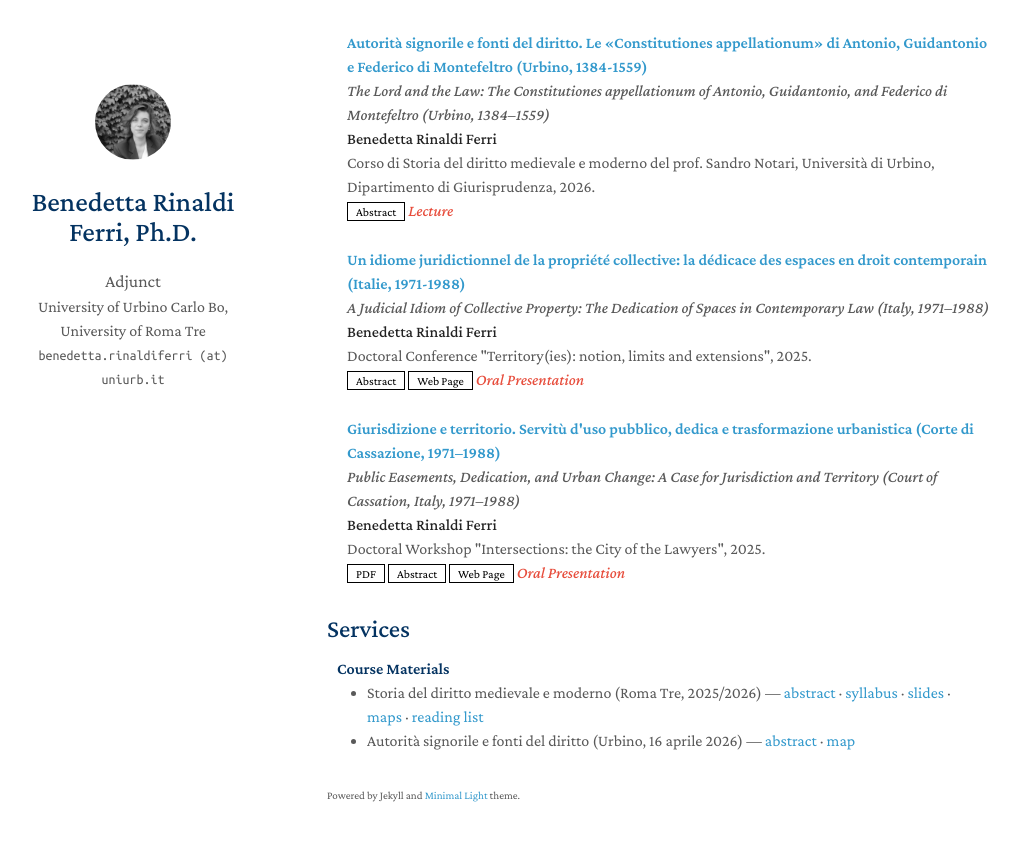
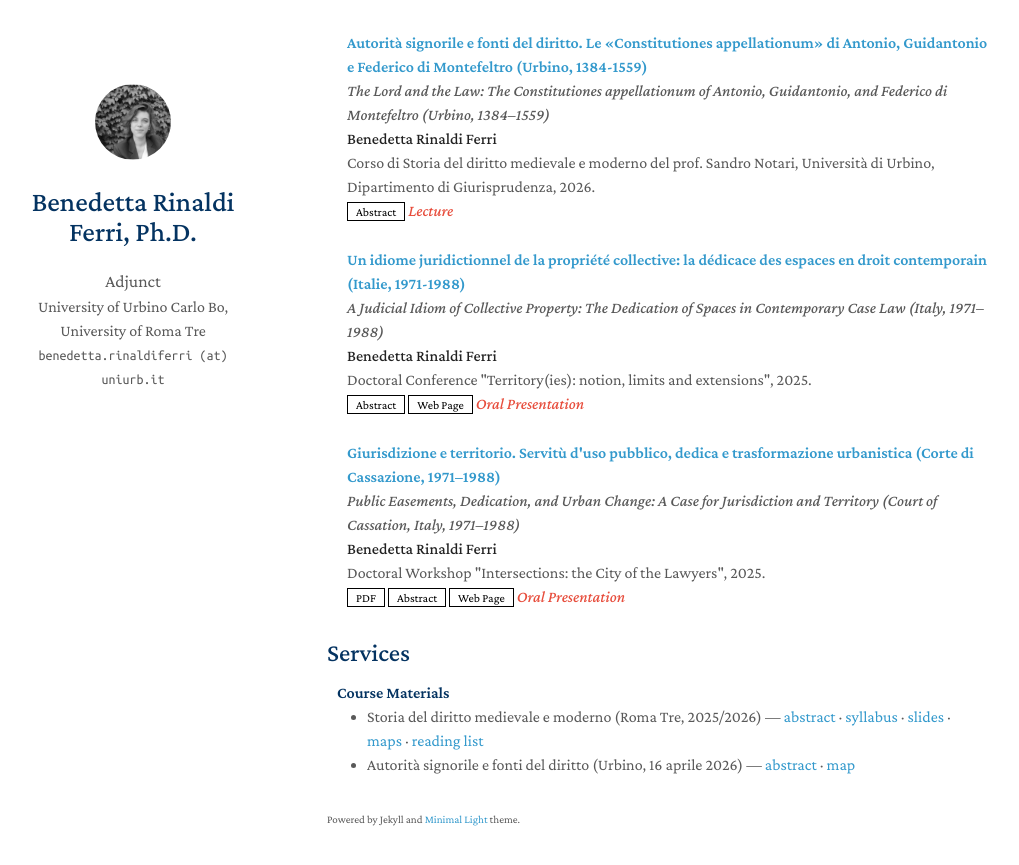
Before and after one commit to rinaldiferri/rinaldiferri.github.io, a Jekyll site: the page built from index.md, in a window 1280 px wide and 900 px high, scrolled down 860 px. Shown: the top 865 px of the window, without its empty margins (143-1162 px from the left). Built offline with Jekyll 4.4.1, drawn with Linux system fonts in a browser that asks for light colours; a style sheet for code colours, icons or effects is not loaded; our own code applies the rules of GitHub Pages for plain Markdown files.

Commit message:
Update publications.yml

```diff
--- a/_data/publications.yml
+++ b/_data/publications.yml
@@ -27,7 +27,7 @@ main:
     notes: "Lecture"
 
   - title: "Un idiome juridictionnel de la propriété collective: la dédicace des espaces en droit contemporain (Italie, 1971-1988)"
-    english_title: "A Judicial Idiom of Collective Property: The Dedication of Spaces in Contemporary Law (Italy, 1971–1988)"
+    english_title: "A Judicial Idiom of Collective Property: The Dedication of Spaces in Contemporary Case Law (Italy, 1971–1988)"
     authors: "<strong>Benedetta Rinaldi Ferri</strong>"
     conference_short: "TERR"
     conference: "Doctoral Conference \"Territory(ies): notion, limits and extensions\", 2025."
```
